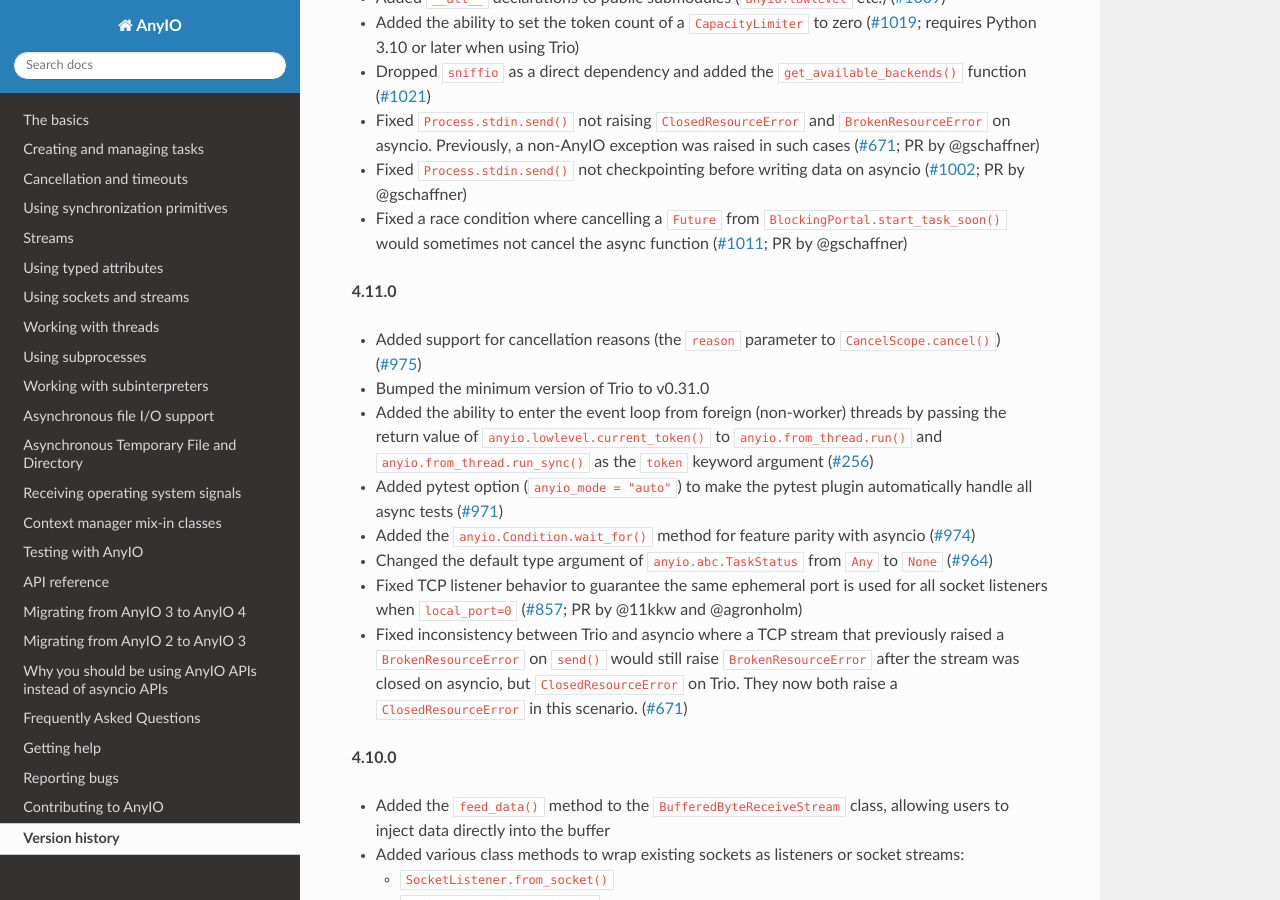
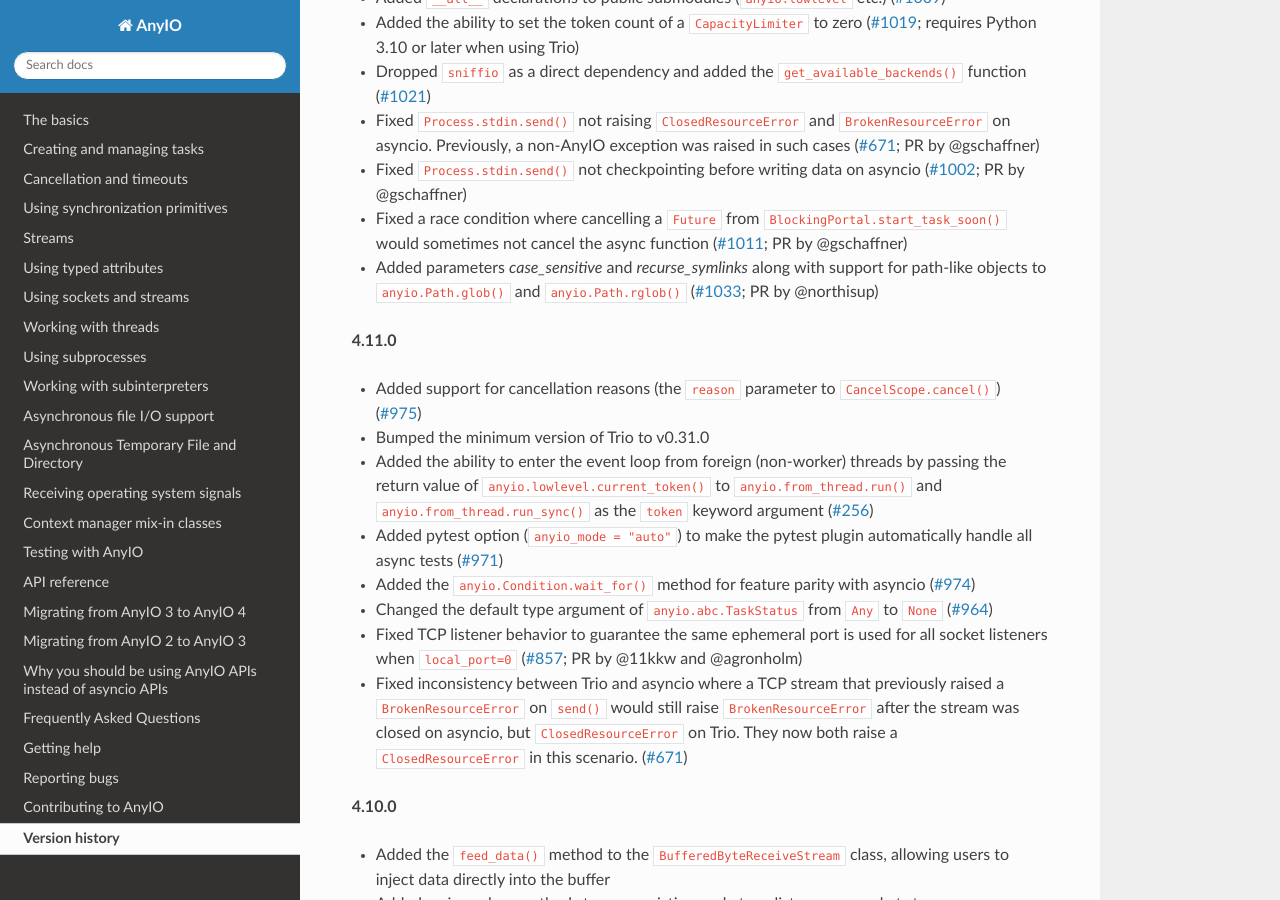
Before and after one commit to agronholm/anyio, a Sphinx documentation site: the page built from docs/versionhistory.rst, in a window 1280 px wide and 900 px high, scrolled down 417 px. Built offline with Sphinx 7.4.7 and the Read the Docs theme 3.1.0, drawn with Linux system fonts in a browser that asks for light colours; the version number could not be read and is left out.

Commit message:
versionhistory.rst update

```diff
--- a/docs/versionhistory.rst
+++ b/docs/versionhistory.rst
@@ -30,6 +30,8 @@
 - Fixed a race condition where cancelling a ``Future`` from
   ``BlockingPortal.start_task_soon()`` would sometimes not cancel the async function
   (`#1011 <https://github.com/agronholm/anyio/issues/1011>`_; PR by @gschaffner)
+- Added parameters `case_sensitive` and `recurse_symlinks` along with support for path-like objects to ``anyio.Path.glob()`` and ``anyio.Path.rglob()``
+  (`#1033 <https://github.com/agronholm/anyio/pull/1033>`_; PR by @northisup)
 
 .. _task call graphs: https://docs.python.org/3/library/asyncio-graph.html
 .. _winloop: https://github.com/Vizonex/Winloop
```
